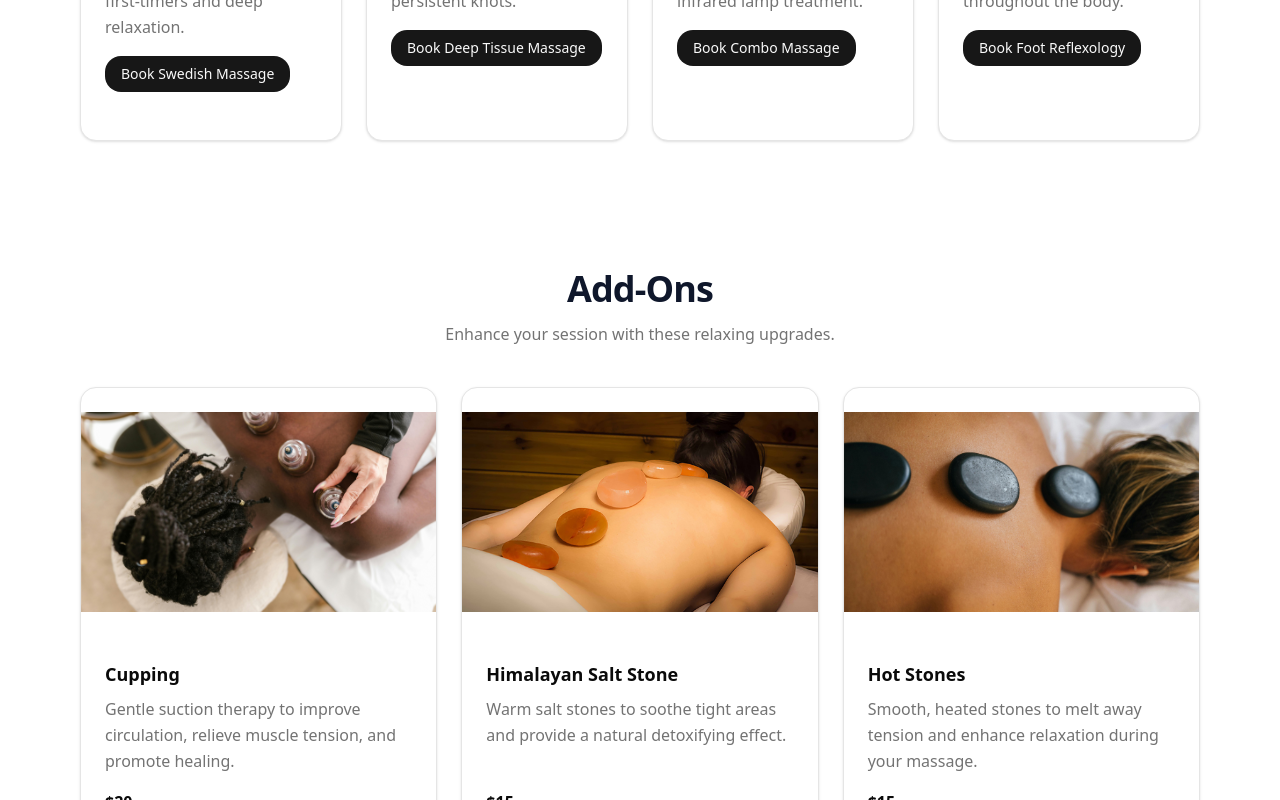
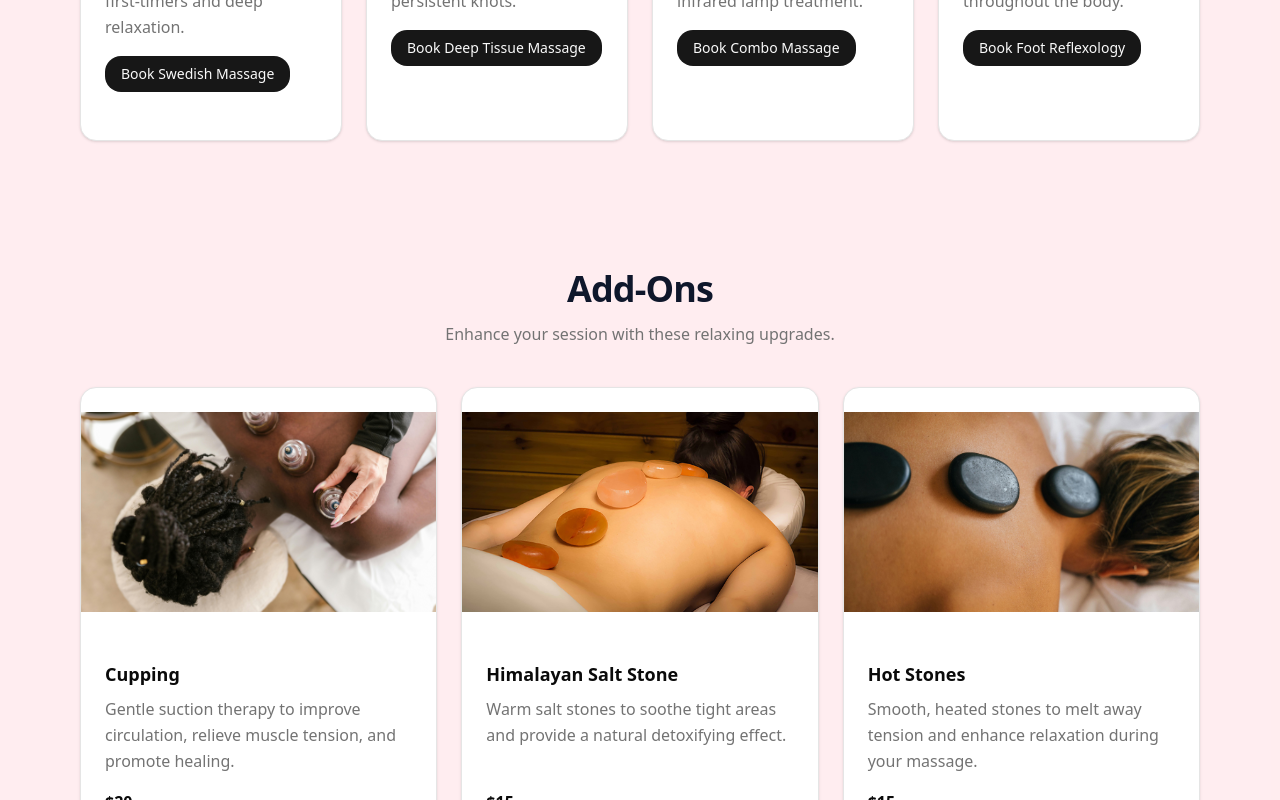
Before and after one commit to rene-fernando/jins-massage, a Next.js app: page / in a window 1280 px wide. Shown: the part 2000-2800 px from the top of the page. Built offline with nearby package versions, Linux system fonts and the light colour scheme.

Commit message:
Aesthetic changes, ready for deploy

```diff
--- a/app/page.tsx
+++ b/app/page.tsx
@@ -38,7 +38,7 @@ const ServiceCard = ({ title, desc, price, image }: { title: string; desc: strin
 
 export default function JinsMassageLanding() {
   return (
-    <div className="min-h-screen bg-gradient-to-b from-[rgba(255, 182, 193, 0.4)] via-[rgba(255, 182, 193, 0.6)] to-[rgba(255, 182, 193, 0.8)] text-slate-900">
+    <div className="min-h-screen bg-[rgba(255,182,193,.25)] text-slate-900">
       {/* Navbar */}
       <header className="sticky top-0 z-40 backdrop-blur supports-[backdrop-filter]:bg-white/60 border-b">
         <div className="max-w-6xl mx-auto px-4 h-16 flex items-center justify-between">
@@ -151,7 +151,7 @@ export default function JinsMassageLanding() {
           </section>
 
       {/* Packages */}
-      <section id="add-ons" className="py-16 bg-white">
+      <section id="add-ons" className="py-16">
         <div className="max-w-6xl mx-auto px-4">
           <SectionTitle title="Add-Ons" subtitle="Enhance your session with these relaxing upgrades." />
           <div className="grid md:grid-cols-3 gap-6">
--- /dev/null
+++ b/tailwind.config.js
@@ -0,0 +1,12 @@
+/** @type {import('tailwindcss').Config} */
+module.exports = {
+  content: [
+    "./app/**/*.{js,ts,jsx,tsx}",
+    "./components/**/*.{js,ts,jsx,tsx}",
+    "./pages/**/*.{js,ts,jsx,tsx}",
+  ],
+  theme: {
+    extend: {},
+  },
+  plugins: [],
+};
```
